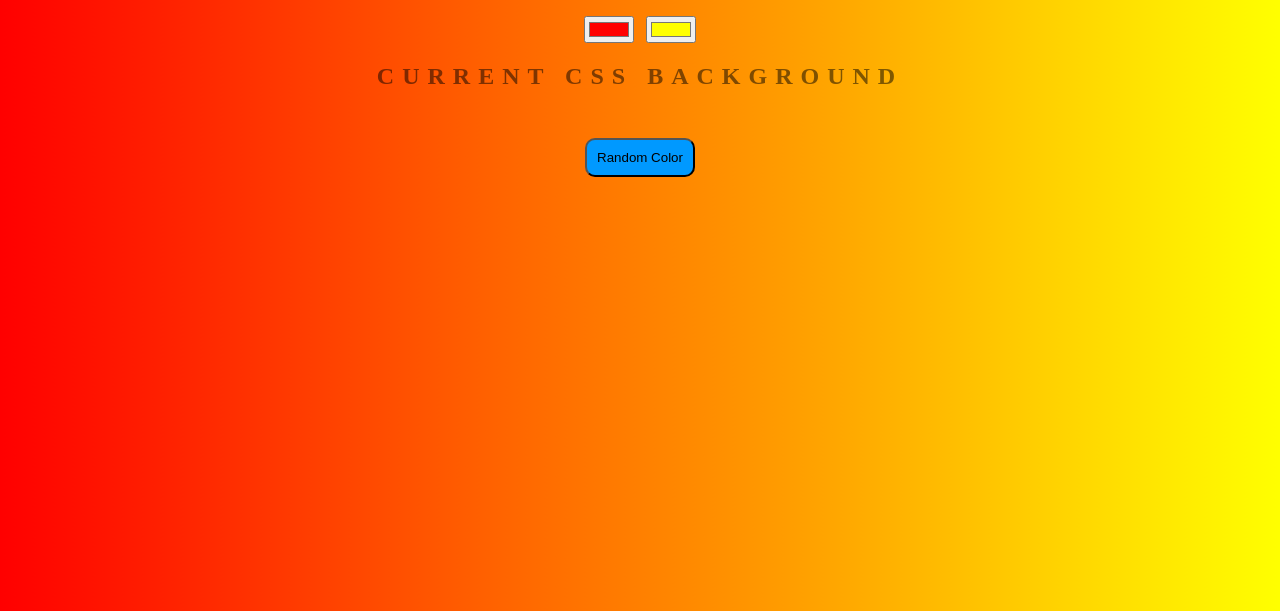
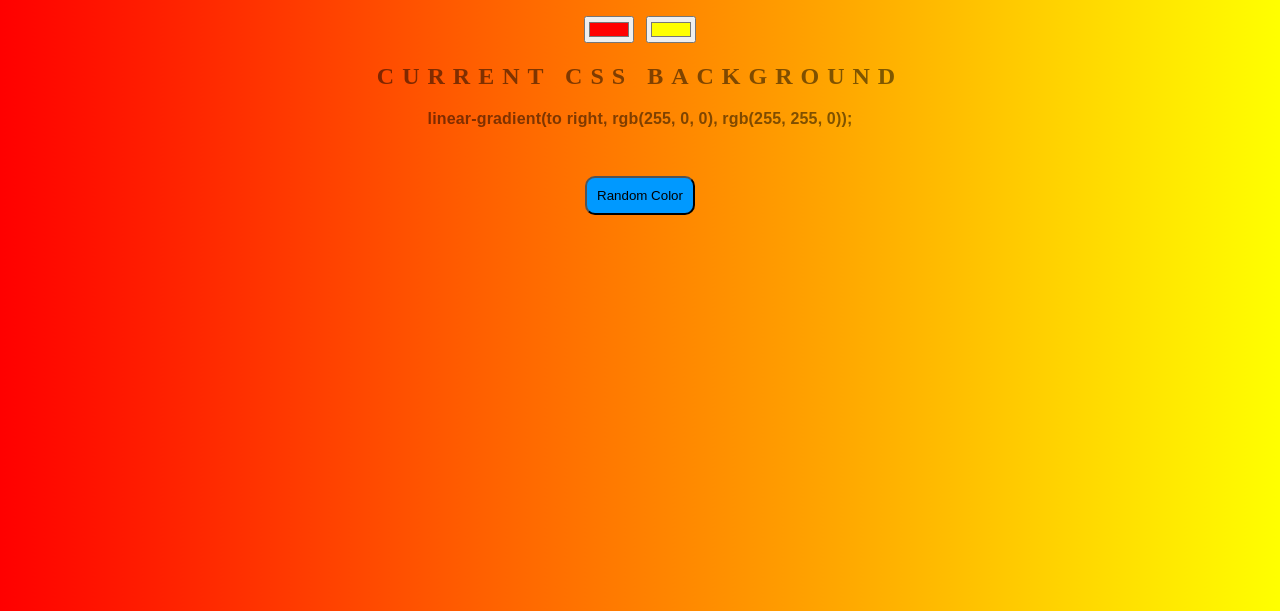
Before and after one commit to satendrachowdhary/background-generator, a plain HTML site: page index.html in a window 1280 px wide. Shown: the part 189-800 px from the top of the page. Drawn offline with Linux system fonts and the light colour scheme.

Commit message:
changing script src

```diff
--- a/index.html
+++ b/index.html
@@ -14,6 +14,6 @@
     <div id="wrapper">
       <button class="random">Random Color</button>
     </div>
-    <script type="text/javascript" src="bundle.js"></script>
+    <script type="text/javascript" src="script.js"></script>
   </body>
 </html>
```
